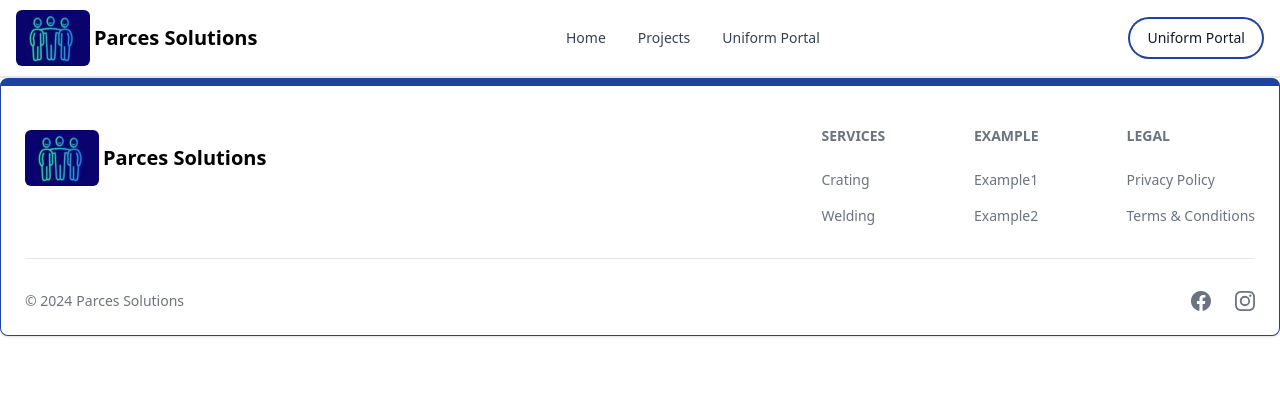
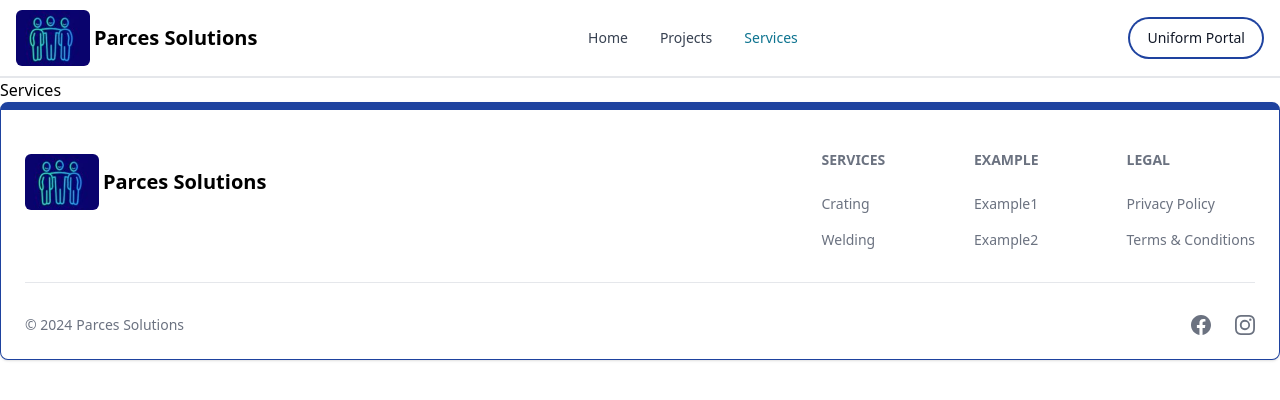
Before and after one commit to ParcesSolutions/parces-solution, a React (Vite) app in the folder client/: page /services in a window 1280 px wide. Shown: the top 400 px of the page. Built offline with nearby package versions, Linux system fonts and the light colour scheme.

Commit message:
add services page

```diff
--- a/client/src/App.jsx
+++ b/client/src/App.jsx
@@ -13,6 +13,7 @@ import Cart from './pages/Cart';
 import Profile from './pages/Profile';
 import Orders from './pages/Orders';
 import Users from './pages/Users';
+import Services from './pages/Services';
 
 
 export default function App() {
@@ -31,6 +32,7 @@ export default function App() {
         <Route path="/profile" element={<Profile />} />
         <Route path="/orders" element={<Orders />} />
         <Route path="/users" element={<Users />} />
+        <Route path="/services" element={<Services />} />
       </Routes>
       <FooterCom />
     </BrowserRouter>
--- a/client/src/components/Header.jsx
+++ b/client/src/components/Header.jsx
@@ -29,9 +29,9 @@ function Header() {
               Projects
             </Link>
           </Navbar.Link>
-          <Navbar.Link active={path === "/uniform-portal"}>
-            <Link to='/sign-up'>
-              Uniform Portal
+          <Navbar.Link active={path === "/services"}>
+            <Link to='/services'>
+              Services
             </Link>
           </Navbar.Link>
         </Navbar.Collapse>
--- /dev/null
+++ b/client/src/pages/Services.jsx
@@ -0,0 +1,9 @@
+import React from 'react'
+
+function Services() {
+  return (
+    <div>Services</div>
+  )
+}
+
+export default Services
```
